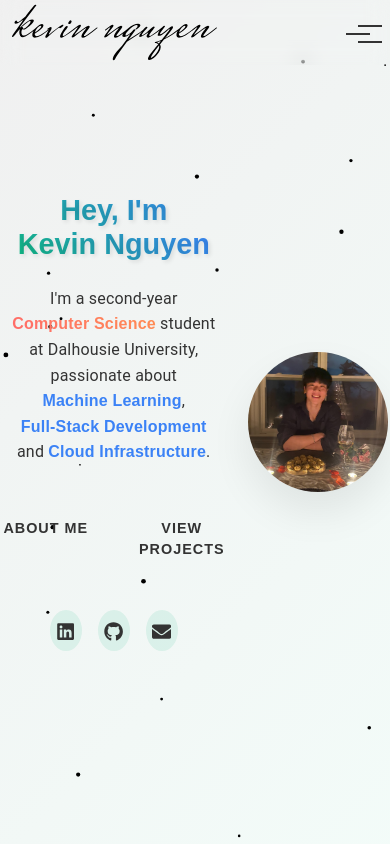
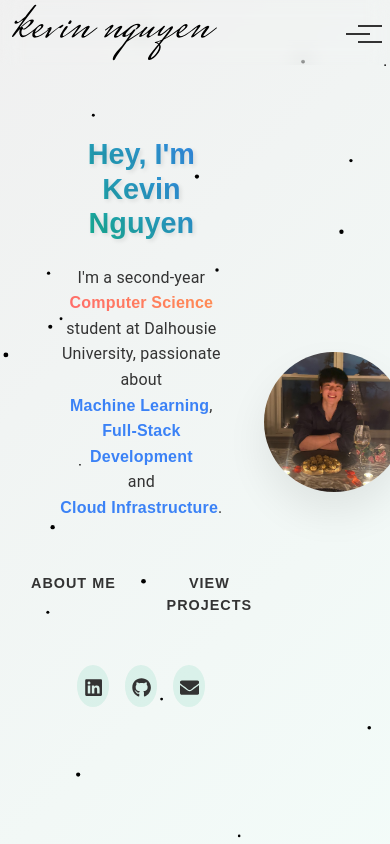
Before and after one commit to KevinDal2027/KevinPortfolio, a React (Vite) app: page / in a window 390 px wide. Built offline with nearby package versions, Linux system fonts and the light colour scheme.

Commit message:
Padding for home container

```diff
--- a/src/components/styles/Home.css
+++ b/src/components/styles/Home.css
@@ -221,6 +221,9 @@
 
 /* Responsive adjustments */
 @media (max-width: 991.98px) {
+  .home-container{
+    padding-left: 10%;
+  }
   .hero-content {
     padding: 1rem 0;
   }
```
